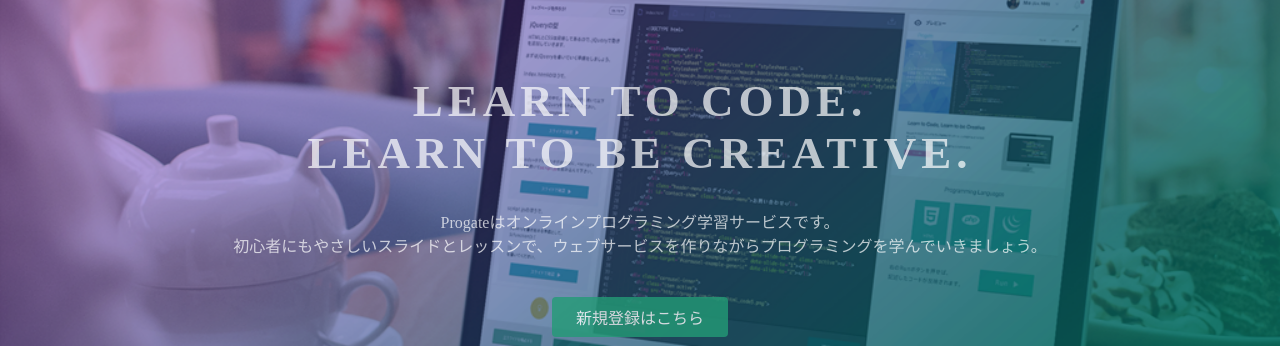
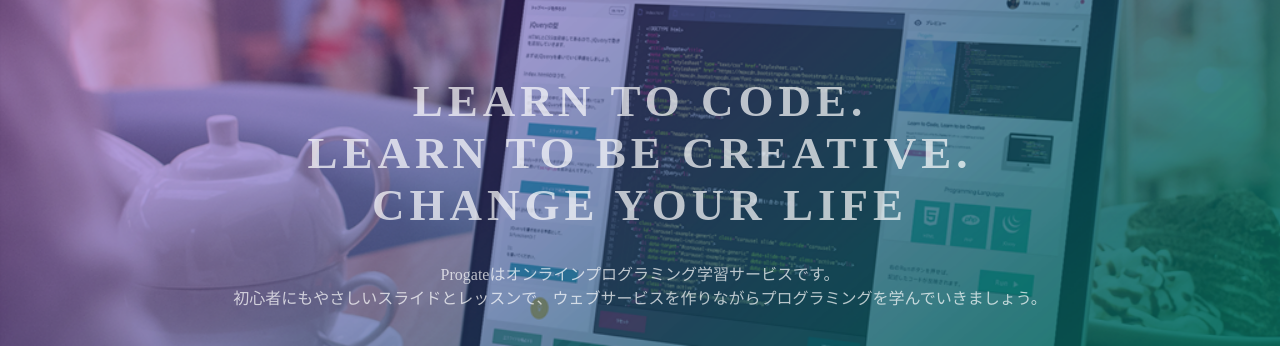
Before and after one commit to connie-mdk/connie-mdk.github.io, a plain HTML site: page index.html in a window 1280 px wide. Shown: the part 135-481 px from the top of the page. Drawn offline with Linux system fonts and the light colour scheme.

Commit message:
Update index.html

```diff
--- a/index.html
+++ b/index.html
@@ -23,7 +23,7 @@
   </header>
   <div class="top-wrapper">
     <div class="container">
-      <h1>LEARN TO CODE.<br>LEARN TO BE CREATIVE.</h1>
+      <h1>LEARN TO CODE.<br>LEARN TO BE CREATIVE.<br>CHANGE YOUR LIFE</h1>
       <p>Progateはオンラインプログラミング学習サービスです。<br>初心者にもやさしいスライドとレッスンで、ウェブサービスを作りながらプログラミングを学んでいきましょう。</p>
       <div class="btn-wrapper">
         <a href="#" class="btn signup">新規登録はこちら</a>
```
